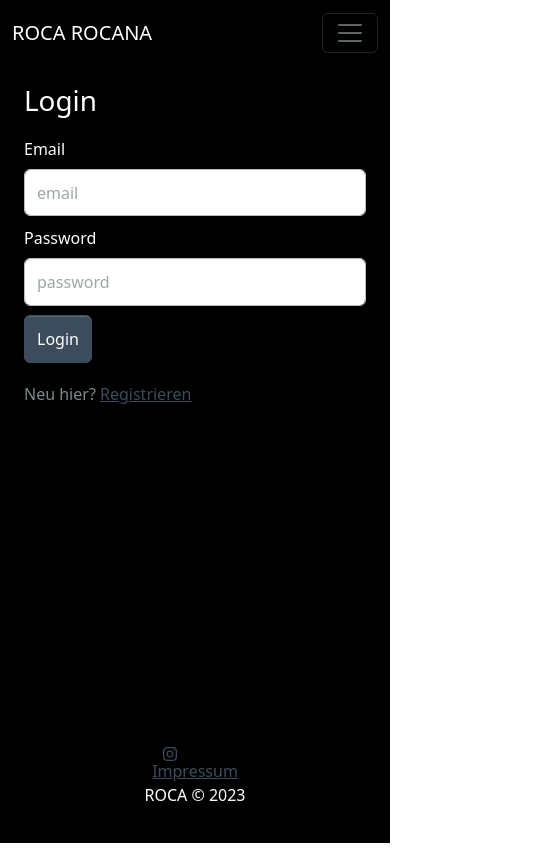
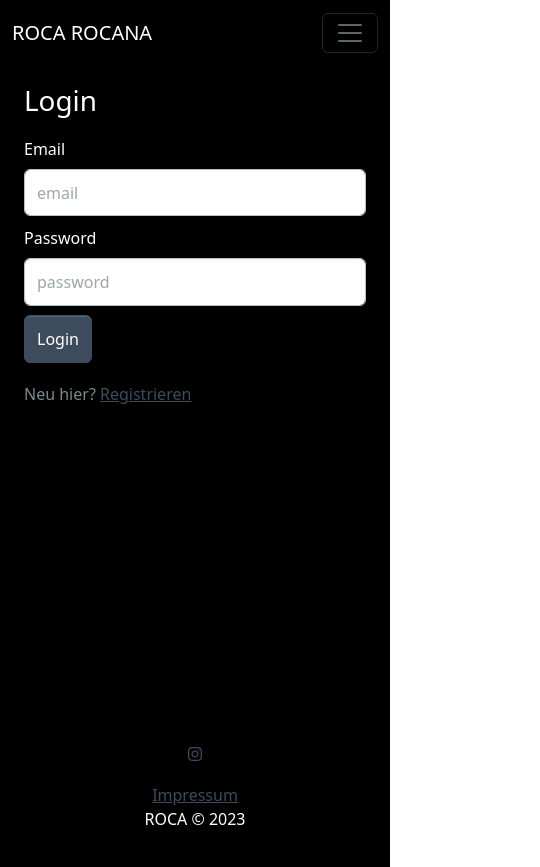
Before and after one commit to blncdn/rocashoptest3, a React (Create React App) app in the folder frontend/: page /login in a window 390 px wide. Shown: the whole page, 540 px wide, since content can reach past the window. Before the commit the page ends 844 px from the top, so only its background shows below. Built offline with nearby package versions, Linux system fonts and the light colour scheme.

Commit message:
index.css

```diff
--- a/frontend/src/assets/styles/index.css
+++ b/frontend/src/assets/styles/index.css
@@ -9,13 +9,12 @@ main {
 @media only screen and (max-width: 991px) {
 
 a.NavInsta{
-display: block;
-position: absolute;
-margin-left: 150px;
-}
+  text-align: center;
+  padding: 0;
+  margin: 0;
 
 }
-
+}
 
 
 .rating span {
@@ -121,6 +120,13 @@ h1{
 
 ul.instLink{
   text-align: center;
+  align-items: center;
+  padding: 0;
+  margin: 0;
+}
+.RowInsta{
+  text-align: center;
+  align-items: center;
   padding: 0;
   margin: 0;
 }
```
